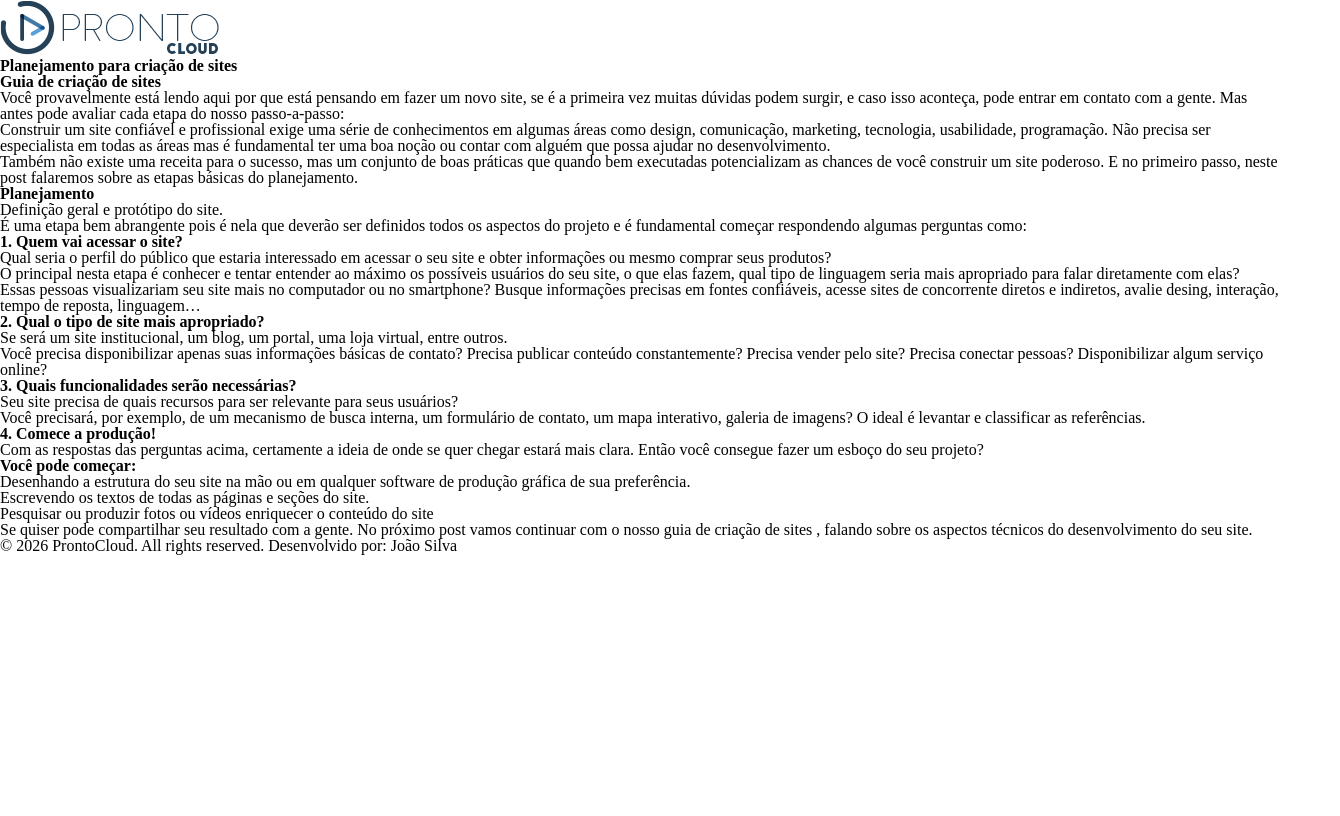
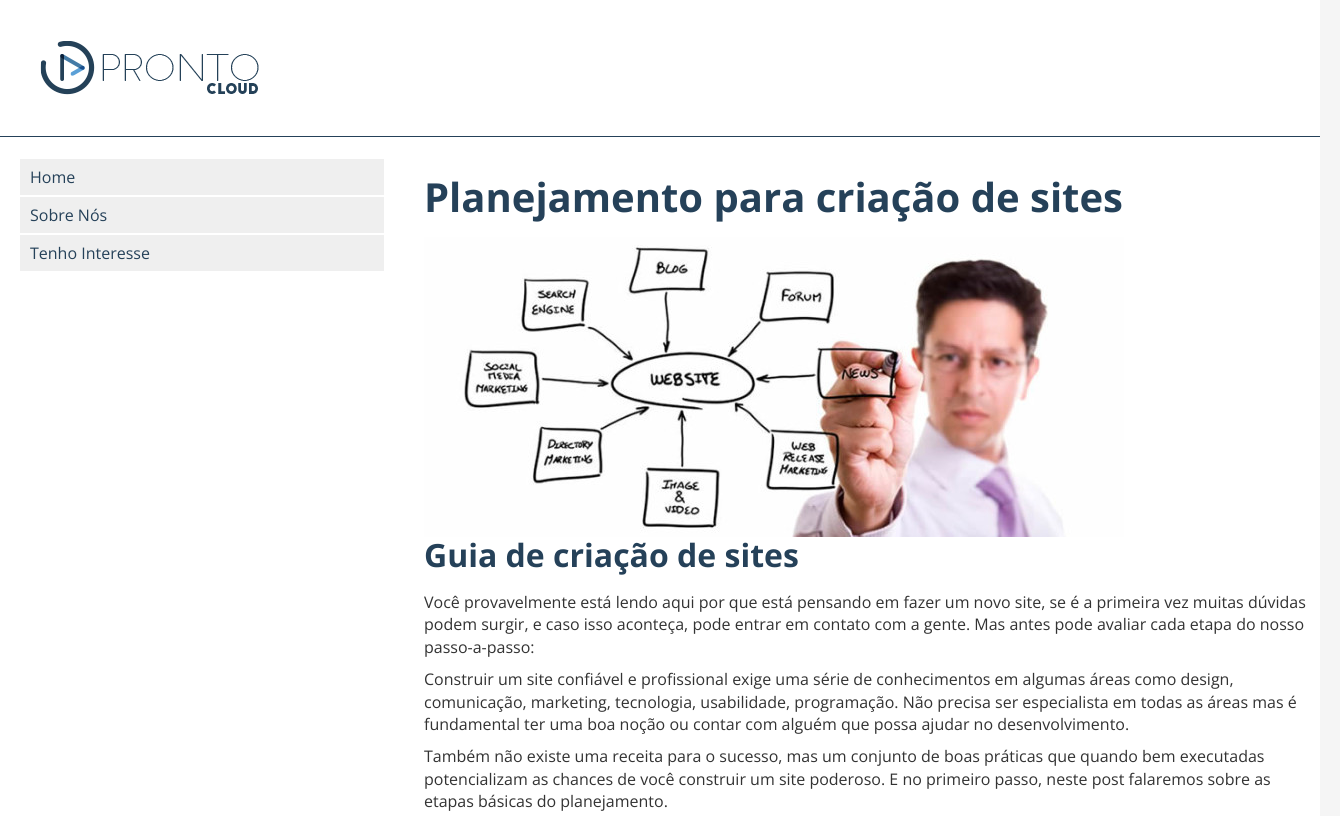
Before and after one commit to fesilvajc1984/html-ptoject, a plain HTML site: page prontocloud/index.html in a window 1280 px wide. Shown: the top 816 px of the page, 1340 px wide, since content can reach past the window. Drawn offline with nearby package versions, Linux system fonts and the light colour scheme.

Commit message:
adding style

```diff
--- a/prontocloud/css/style.css
+++ b/prontocloud/css/style.css
@@ -0,0 +1,143 @@
+html {
+    font-size: 62.5%;
+}
+
+
+body {
+    background-color: #f5f5f5;
+    font-family: "Open Sans", sans-serif;
+
+
+}
+
+.main-container {
+    display: block;
+    max-width: 100vw;
+    margin: 0 auto;
+
+}
+
+.container {
+    display: block;
+    float: left;
+    padding: 20px;
+    width: 100%;
+    margin: 0 auto;
+
+}
+
+h1 {
+    font-size: 4.0rem;
+    color: #254159;
+    margin-bottom: 20px;
+}
+
+h2 {
+    font-size: 3.2rem;
+    color: #254159;
+    margin-bottom: 20px;
+}
+
+h3 {
+    font-size: 2.4rem;
+    color: #254159;
+    margin-bottom: 20px;
+    padding-top: 10px;
+}
+
+h4 {
+    font-size: 2.0rem;
+    color: #345572;
+    margin-bottom: 10px;
+    padding-top: 10px;
+}
+
+p {
+    font-size: 1.6rem;
+    margin-bottom: 10px;
+    line-height: 1.4; /* Esse valor representa 40% a mais da fonte na altura */
+    color: #333;
+}
+
+ol {
+    margin-left: 30px;
+}
+
+ol li {
+    font-size: 1.6rem;
+    color: #454545;
+}
+
+header {
+    background-color: #fff;
+    padding: 20px;
+    display: block;
+    float: left;
+    width: 100%;
+    border-bottom: 1px solid #254159;
+
+}
+
+section {
+    background-color: #fff;
+    display: block;
+    float: left;
+    font-size: 1.6rem;  /* 16px */
+    padding: 20px;
+    width: 100%;
+
+}
+
+section nav {
+    display: block;
+    float: left;
+    width: 30%;
+
+}
+
+nav li {
+    background-color: #efefef;
+    margin: 2px 20px 2px 0;
+    padding: 10px;
+}
+
+nav li:hover {
+    background-color: #dfdfdf;
+
+}
+
+nav a {
+    text-decoration: none;
+    color: #254159;
+}
+
+nav a:hover {
+    color: #385874;
+}
+
+section article {
+    display: block;
+    float: left;
+    width: 70%;
+
+}
+
+footer {
+    background-color: #254159;
+    color: #fff;
+    display: block;
+    float: left;
+    padding: 20px;
+    width: 100%;
+}
+
+footer p {
+    color: #fff;
+    text-align: center;
+    font-size: 1.4rem;
+}
+
+footer small {
+    font-size: 80%;
+    display: block;
+}
--- a/prontocloud/index.html
+++ b/prontocloud/index.html
@@ -4,38 +4,69 @@
 <head>
     <meta charset="UTF-8">
     <meta name="viewport" content="width=device-width, initial-scale=1.0">
+
+    <!--Styles-->
     <link rel="stylesheet" href="./css/reset.css">
     <link rel="stylesheet" href="./css/style.css">
 
     <!--Icons-->
-    <link rel="shortcut icon" href="./images/favicon.cc">
+    <link rel="shortcut icon" href="./images/favicon.cc"> <!-- 17x17 pixels -->
+    <link rel="apple-touch-icon" href="./images/icon-touch-retina.png">
+    <link rel="apple-touch-icon" href="./images/icon-touch-retina-ipad.png">
+    <link rel="apple-touch-icon" href="./images/icon-touch-retina-iphone.png">
+
+    <!--Fonts-->
+    <link rel="preconnect" href="https://fonts.googleapis.com">
+    <link rel="preconnect" href="https://fonts.gstatic.com" crossorigin>
+    <link href="https://fonts.googleapis.com/css2?family=Open+Sans:ital,wght@0,300..800;1,300..800&display=swap"
+        rel="stylesheet">
+
     <title>ProntoCloud</title>
 </head>
 
 <body>
+    <div class="main-container">
+
         <header>
+            <div class="container">
                 <img src="./images/prontocloud.png" alt="ProntoCloud">
+            </div>
         </header>
         <section>
             <nav>
-
+                <ul>
+                    <li><a href="#">Home</a></li>
+                    <li><a href="#">Sobre Nós</a></li>
+                    <li><a href="#">Tenho Interesse</a></li>
+                </ul>
             </nav>
             <article>
+                <div class="container">
                     <h1>Planejamento para criação de sites</h1>
+
+                    <img src="./images/web-design-planning-700x300.jpg" alt="Planejamento para criação de sites">
 
                     <h2>Guia de criação de sites</h2>
 
-            <p>Você provavelmente está lendo aqui por que está pensando em fazer um novo site, se é a primeira vez
-                muitas dúvidas podem surgir, e caso isso aconteça, pode entrar em contato com a gente. Mas antes pode
+                    <p>Você provavelmente está lendo aqui por que está pensando em fazer um novo site, se é a primeira
+                        vez
+                        muitas dúvidas podem surgir, e caso isso aconteça, pode entrar em contato com a gente. Mas antes
+                        pode
                         avaliar cada etapa do nosso passo-a-passo:</p>
 
-            <p>Construir um site confiável e profissional exige uma série de conhecimentos em algumas áreas como design,
-                comunicação, marketing, tecnologia, usabilidade, programação. Não precisa ser especialista em todas as
-                áreas mas é fundamental ter uma boa noção ou contar com alguém que possa ajudar no desenvolvimento.
+                    <p>Construir um site confiável e profissional exige uma série de conhecimentos em algumas áreas como
+                        design,
+                        comunicação, marketing, tecnologia, usabilidade, programação. Não precisa ser especialista em
+                        todas
+                        as
+                        áreas mas é fundamental ter uma boa noção ou contar com alguém que possa ajudar no
+                        desenvolvimento.
                     </p>
 
-            <p>Também não existe uma receita para o sucesso, mas um conjunto de boas práticas que quando bem executadas
-                potencializam as chances de você construir um site poderoso. E no primeiro passo, neste post falaremos
+                    <p>Também não existe uma receita para o sucesso, mas um conjunto de boas práticas que quando bem
+                        executadas
+                        potencializam as chances de você construir um site poderoso. E no primeiro passo, neste post
+                        falaremos
                         sobre as etapas básicas do planejamento.
                     </p>
 
@@ -48,14 +79,22 @@
 
                     <h4>1. Quem vai acessar o site?</h4>
 
-            <p>Qual seria o perfil do público que estaria interessado em acessar o seu site e obter informações ou mesmo
+                    <p>Qual seria o perfil do público que estaria interessado em acessar o seu site e obter informações
+                        ou
+                        mesmo
                         comprar seus produtos?</p>
 
-            <p>O principal nesta etapa é conhecer e tentar entender ao máximo os possíveis usuários do seu site, o que
+                    <p>O principal nesta etapa é conhecer e tentar entender ao máximo os possíveis usuários do seu site,
+                        o
+                        que
                         elas fazem, qual tipo de linguagem seria mais apropriado para falar diretamente com elas?</p>
 
-            <p>Essas pessoas visualizariam seu site mais no computador ou no smartphone? Busque informações precisas em
-                fontes confiáveis, acesse sites de concorrente diretos e indiretos, avalie desing, interação, tempo de
+                    <p>Essas pessoas visualizariam seu site mais no computador ou no smartphone? Busque informações
+                        precisas
+                        em
+                        fontes confiáveis, acesse sites de concorrente diretos e indiretos, avalie desing, interação,
+                        tempo
+                        de
                         reposta, linguagem…</p>
 
                     <h4>2. Qual o tipo de site mais apropriado?</h4>
@@ -63,7 +102,8 @@
                     <p>Se será um site institucional, um blog, um portal, uma loja virtual, entre outros.</p>
 
                     <p>Você precisa disponibilizar apenas suas informações básicas de contato? Precisa publicar conteúdo
-                constantemente? Precisa vender pelo site? Precisa conectar pessoas? Disponibilizar algum serviço online?
+                        constantemente? Precisa vender pelo site? Precisa conectar pessoas? Disponibilizar algum serviço
+                        online?
                     </p>
 
                     <h4>3. Quais funcionalidades serão necessárias?</h4>
@@ -74,7 +114,9 @@
 
                     <h4>4. Comece a produção!</h4>
 
-            <p>Com as respostas das perguntas acima, certamente a ideia de onde se quer chegar estará mais clara. Então
+                    <p>Com as respostas das perguntas acima, certamente a ideia de onde se quer chegar estará mais
+                        clara.
+                        Então
                         você consegue fazer um esboço do seu projeto?</p>
 
                     <h3>Você pode começar:</h3>
@@ -87,16 +129,24 @@
                         <li>Pesquisar ou produzir fotos ou vídeos enriquecer o conteúdo do site</li>
                     </ol>
 
-            <p>Se quiser pode compartilhar seu resultado com a gente. No próximo post vamos continuar com o nosso guia de criação de sites , falando sobre os aspectos técnicos do desenvolvimento do seu site.</p>
-
+                    <p>Se quiser pode compartilhar seu resultado com a gente. No próximo post vamos continuar com o
+                        nosso
+                        guia de criação de sites , falando sobre os aspectos técnicos do desenvolvimento do seu site.
+                    </p>
+                </div>
             </article>
         </section>
 
         <footer>
+            <div class="container">
                 <p> &copy; 2026 ProntoCloud. All rights reserved.
                     <small>Desenvolvido por: João Silva</small>
                 </p>
+            </div>
+
         </footer>
+
+    </div>
 </body>
 
 </html>
```
Lines whose indentation alone changed are shown as unchanged.
